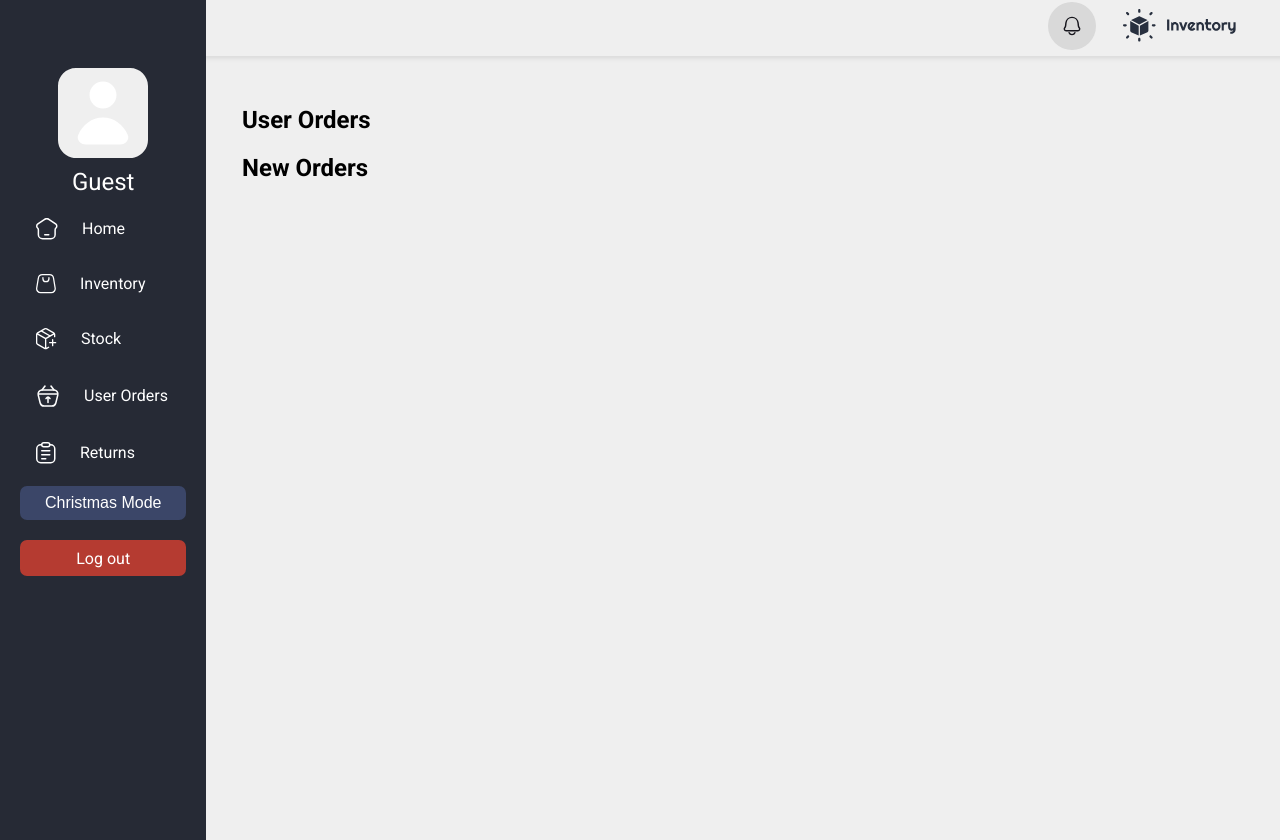
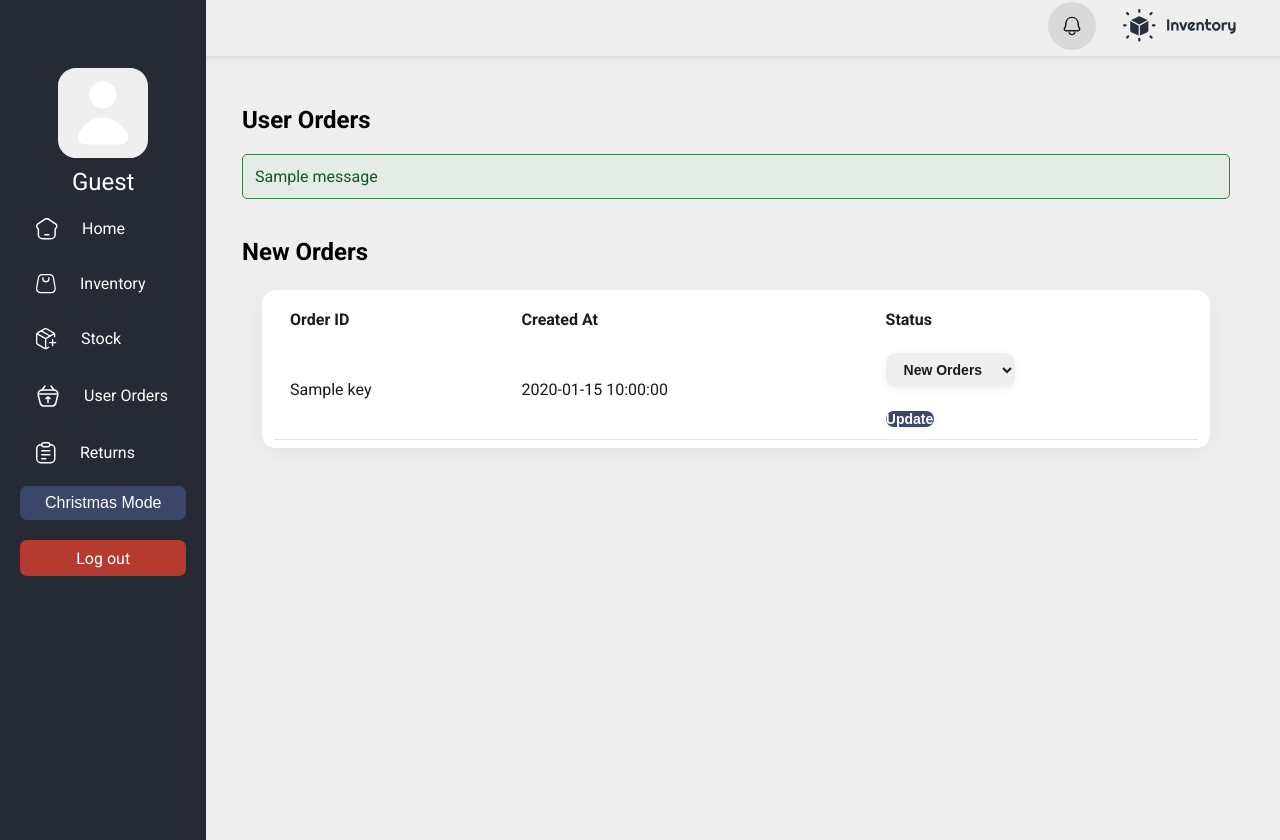
Before and after one commit to redsparrow98/store_manager, a Flask app: template src/templates/user_orders.html in a window 1280 px wide. Run offline with Flask 3, Linux system fonts and the light colour scheme; the template is opened without the code that fills it: most values are stand-ins (such as "Sample title", 1, 10 or a date in 2020); one stand-in notice (Sample message) is shown.

Commit message:
feature: UI for the deliveries system

```diff
--- a/src/inventory_manager.py
+++ b/src/inventory_manager.py
@@ -385,7 +385,7 @@ def update_order_status(order_id, new_status):
                 quantity = item["quantity"]
                 if product_id in products:
                     products[product_id]["stock_amount"] = max(
-                        0, products[product_id]["stock_amount"] - quantity
+                        0, int(products[product_id]["stock_amount"]) - quantity
                     )
             save_products(products)
 
@@ -396,7 +396,7 @@ def update_order_status(order_id, new_status):
 """Return orders grouped by status for easy separation in 3 tables."""
 def get_orders_grouped():
     orders = load_orders()
-    grouped = {"new": {}, "in progress": {}, "packing": {}, "sent": {}}
+    grouped = {"new orders": {}, "in progress": {}, "packing": {}, "sent orders": {}}
     for order_id, order in orders.items():
         status = order["status"]
         grouped.setdefault(status, {})[order_id] = order
--- a/src/templates/user_orders.html
+++ b/src/templates/user_orders.html
@@ -2,7 +2,65 @@
 content %}
 
 <h1>User Orders</h1>
-<h2>New Orders</h2>
+
+  <!--Messages-->
+{% with messages = get_flashed_messages(with_categories=true) %}
+{% if messages %}
+{% for category, message in messages %}
+{% if category == 'success' %}
+<div class="success-message">
+		{{ message }}
+</div>
+{% elif category == 'error' %}
+<div class="error-message">
+		{{ message }}
+</div>
+{% endif %}
+{% endfor %}
+{% endif %}
+{% endwith %}
+<br>
+
 <!--This is already a set template, so only needing the html implementation, pre-linked to both css-->
+{% for status, orders in grouped_orders.items() %}
+    <h2>{{ status|title }}</h2>
+
+    <div class="table-wrap">
+			<table class="products-table">
+				<thead>
+					<tr>
+						<th class="col-order">Order ID</th>
+						<th class="col-date">Created At</th>
+						<th class="col-status">Status</th>
+					</tr>
+				</thead>
+
+				<tbody>
+					{% if orders %} {% for order_id, order in orders.items() %}
+					<tr>
+						<td class="col-order">{{ order_id }}</td>
+						<td class="col-date">{{ order.get('created_at') }}</td>
+						<td class="col-actions">
+							<form method="post" action="{{ url_for('user_orders_page') }}?order_number={{ order_id }}">
+								<select class="btn" name="status">
+									<option value="new orders" {{ 'selected' if status == 'new orders' else '' }}>New Orders</option>
+									<option value="in progress" {{ 'selected' if status == 'in progress' else '' }}>In Progress</option>
+									<option value="packing" {{ 'selected' if status == 'packing' else '' }}>Packing</option>
+									<option value="sent orders" {{ 'selected' if status == 'sent orders' else '' }}>Sent Orders</option>
+								</select>
+						</td>
+						<td class="col-actions">
+								<button type="submit" class="btn btn-edit">Update</button>
+							</form>
+						</td>
+					</tr>
+				{% endfor %} {% endif %}
+				</tbody>
+			</table>
+		</div>
+{% endfor %}
+
+
+
 
 {% endblock %}
```
Also changed, not shown: 1 other file.
